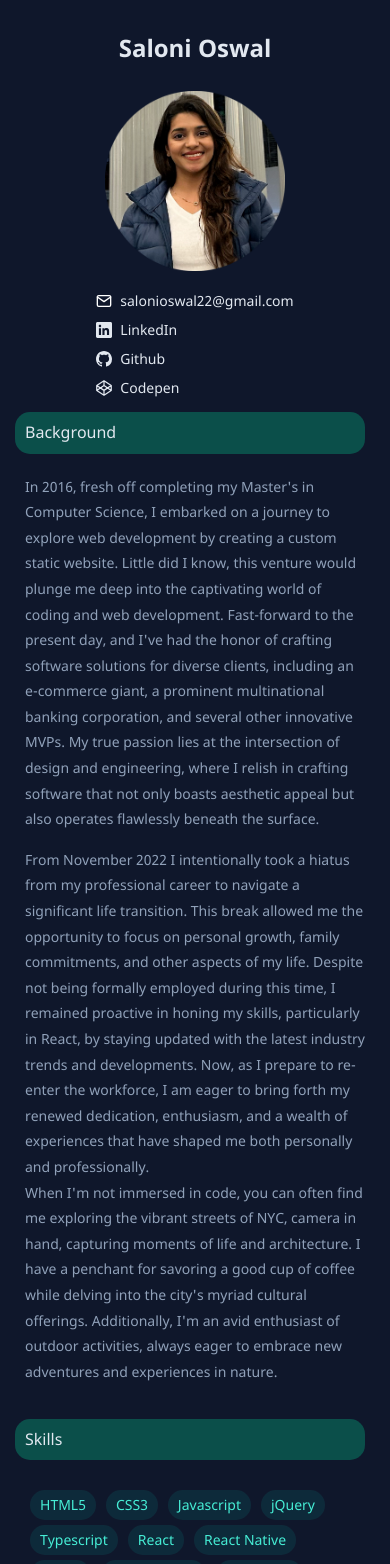
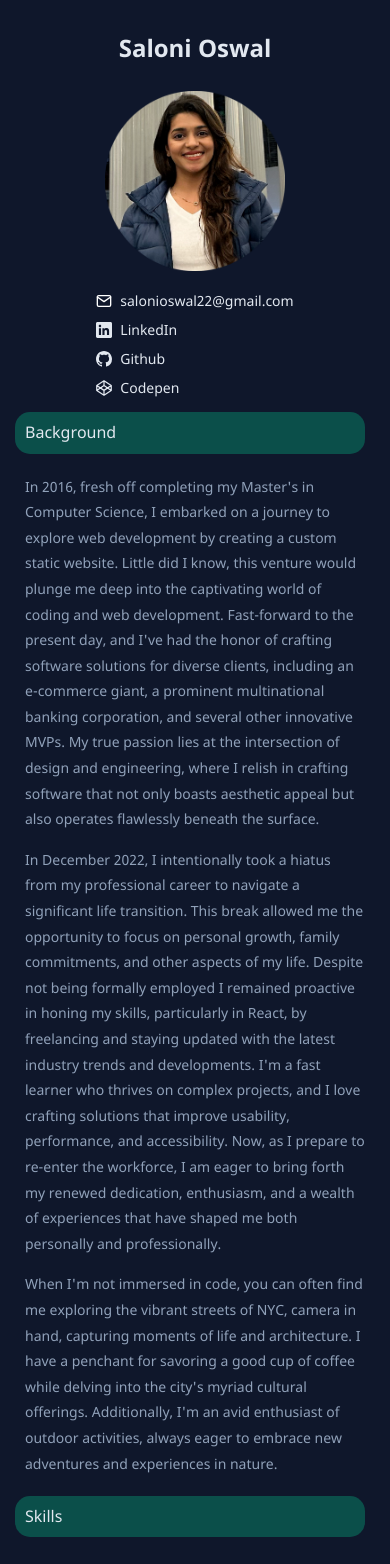
Before and after one commit to Saloni-Oswal/portfolio, a React (Vite) app: page / in a window 390 px wide. Shown: the top 1564 px of the page. Built offline with nearby package versions, Linux system fonts and the light colour scheme.

Commit message:
fixed styles for mobile

```diff
--- a/src/sections/Background/index.jsx
+++ b/src/sections/Background/index.jsx
@@ -5,12 +5,12 @@ export const Background = () => {
     <section className='float-none break-words w-full mb-5 md:float-right md:mb-[60px]'>
       <SectionTitle title={"Background"}></SectionTitle>
       <div className='rounded-[15px] text-slate-400 text-sm md:text-base transition-all duration-400 hover:bg-[rgba(45,212,191,0.1)]  hover:text-[#e2e8f0] leading-[25.6px]'>
-        <p className='pt-0 pb-[15px] px-0 md:p-[25px]'>
-          In 2016, fresh off completing my Master&#39;s in Computer Science, I
+        <p className='pb-[15px] md:px-[25px] md:py-[10px] md:pt-[20px]'>
+          In 2016, fresh off completing my Master's in Computer Science, I
           embarked on a journey to explore web development by creating a custom
           static website. Little did I know, this venture would plunge me deep
           into the captivating world of coding and web development. Fast-forward
-          to the present day, and I&#39;ve had the honor of crafting software
+          to the present day, and I've had the honor of crafting software
           solutions for diverse clients, including an e-commerce giant, a
           prominent multinational banking corporation, and several other
           innovative MVPs. My true passion lies at the intersection of design
@@ -18,25 +18,26 @@ export const Background = () => {
           boasts aesthetic appeal but also operates flawlessly beneath the
           surface.
         </p>
-        <p className='px-0 md:p-[25px]'>
-          From November 2022 I intentionally took a hiatus from my professional
+        <p className='pb-[15px] md:px-[25px] md:py-[10px]'>
+          In December 2022, I intentionally took a hiatus from my professional
           career to navigate a significant life transition. This break allowed
           me the opportunity to focus on personal growth, family commitments,
-          and other aspects of my life. Despite not being formally employed
-          during this time, I remained proactive in honing my skills,
-          particularly in React, by staying updated with the latest industry
-          trends and developments. Now, as I prepare to re-enter the workforce,
-          I am eager to bring forth my renewed dedication, enthusiasm, and a
-          wealth of experiences that have shaped me both personally and
-          professionally.
+          and other aspects of my life. Despite not being formally employed I
+          remained proactive in honing my skills, particularly in React, by
+          freelancing and staying updated with the latest industry trends and
+          developments. I'm a fast learner who thrives on complex projects, and
+          I love crafting solutions that improve usability, performance, and
+          accessibility. Now, as I prepare to re-enter the workforce, I am eager
+          to bring forth my renewed dedication, enthusiasm, and a wealth of
+          experiences that have shaped me both personally and professionally.
         </p>
-        <p className='pt-0 pb-[15px] px-0 md:p-[25px]'>
-          When I&#39;m not immersed in code, you can often find me exploring the
+        <p className='md:px-[25px] md:py-[10px] md:pb-[20px]'>
+          When I'm not immersed in code, you can often find me exploring the
           vibrant streets of NYC, camera in hand, capturing moments of life and
           architecture. I have a penchant for savoring a good cup of coffee
-          while delving into the city&#39;s myriad cultural offerings.
-          Additionally, I&#39;m an avid enthusiast of outdoor activities, always
-          eager to embrace new adventures and experiences in nature.
+          while delving into the city's myriad cultural offerings. Additionally,
+          I'm an avid enthusiast of outdoor activities, always eager to embrace
+          new adventures and experiences in nature.
         </p>
       </div>
     </section>
--- a/src/sections/Footer/index.jsx
+++ b/src/sections/Footer/index.jsx
@@ -1,7 +1,7 @@
 export const Footer = () => {
   return (
     <footer className='relative float-none break-words text-nowrap w-full pb-2.5 px-[25px] bottom-0'>
-      <p className='text-slate-400 flex justify-center leading-[25.6px] '>
+      <p className='text-xs md:text-sm text-slate-400 flex justify-center leading-[25.6px] '>
         ©{new Date().getFullYear()}
         {` Built with React & Tailwind`}
       </p>
```
